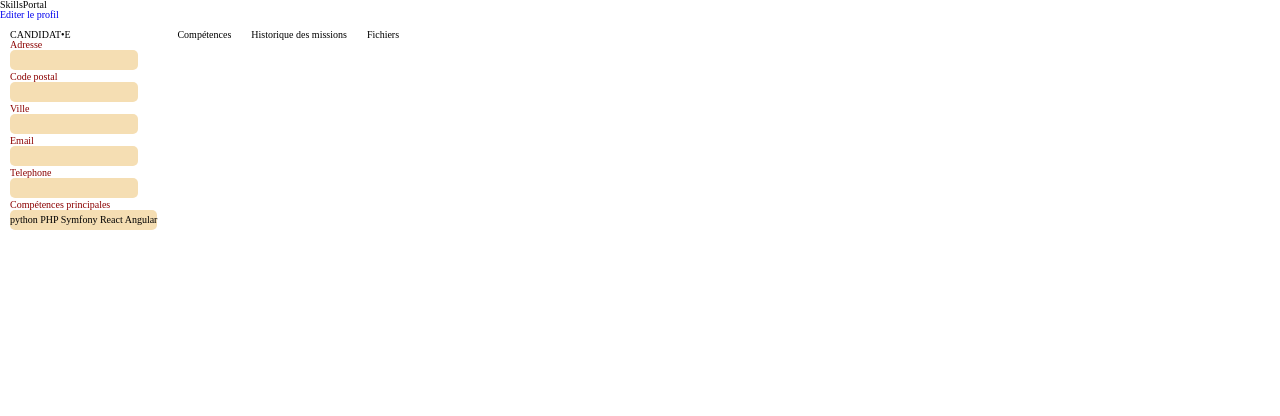
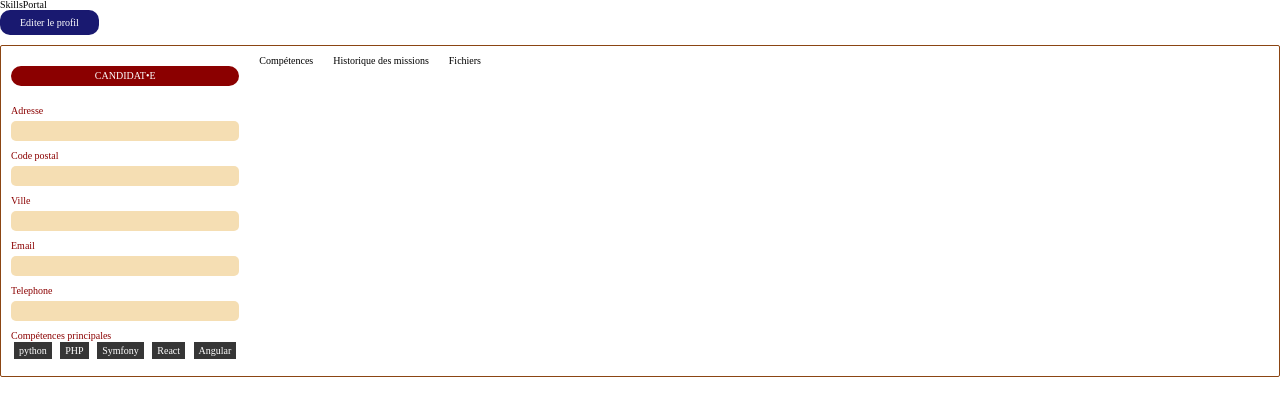
Before and after one commit to ToddEmonster/skillsPortal, a Symfony app: template templates/profile/read_profile.html.twig in a window 1280 px wide. Shown: the top 416 px of the page. Run offline with Twig, Linux system fonts and the light colour scheme; the template is opened without the code that fills it, so the values that code supplies are empty; style sheets or scripts are compiled from the project's sources; some libraries are stand-ins or nearby versions.

Commit message:
feat(styling): finished V1 read_profile style

```diff
--- a/assets/styles/read_profile.scss
+++ b/assets/styles/read_profile.scss
@@ -1,11 +1,24 @@
 .main-content {
     height: 100%;
+    display: flex;
+    flex-direction: column;
+}
+
+.button__edit-profile {
+    background-color: midnightblue;
+    color: white !important;
+    margin-bottom: 1rem;
+    padding: .75rem 2rem;
+    text-align: center;
+    border-radius: 1rem;
+    width: max-content;
 }
 
 .profile-content {
     display: flex;
     height: 100%;
-
+    border: solid 1px saddlebrown;
+    border-radius: .2rem;
     > * {
         padding: 1rem;
     }
@@ -15,11 +28,26 @@
     flex-grow: 2;
 }
 
+.profile-info {
+    margin-bottom: 1rem;
+    display: flex;
+    flex-direction: column;
+}
+.profile-info.banner {
+    background-color: darkred;
+    color: white;
+    margin: 1rem 0;
+    padding: .5rem;
+    text-align: center;
+    border-radius: 2rem;
+}
+
 .profile-field__label {
     color: darkred;
+    margin-bottom: .5rem;
 }
 
-.profile-field__content {
+.profile-field__content:not(.main-skills) {
     display: inline-block;
     border-radius: .5rem;
     background-color: wheat;
@@ -35,3 +63,10 @@ nav.profile_linked_info ul {
         margin-right: 2rem;
     }
 }
+
+.main-skills .tag {
+    margin: 0 .3rem;
+    padding: .3rem .5rem;
+    background-color: #363636;
+    color: white;
+}
--- a/templates/profile/read_profile.html.twig
+++ b/templates/profile/read_profile.html.twig
@@ -8,14 +8,13 @@
 {% block body %}
     <section class="main-content">
 
-        <a href="{{ path("profile_edit", {id: app.user.id}, false) }}">Editer le profil</a>
+        <a class="button__edit-profile" href="{{ path("profile_edit", {id: app.user.id}, false) }}">Editer le profil</a>
         <div class="profile-content">
             <div class="info-main">
                 <h2>{{ profile.getFirstName() }} {{ profile.getLastName() }}</h2>
-
                 {#            <img src="" alt="">#}
                 <ul>
-                    <li>
+                    <li class="profile-info banner">
                         <strong><small>
                                 {{ profile.getIsCollaborator() ? "COLLABORATEUR•ICE" : "CANDIDAT•E" }}
                         </small></strong>
@@ -24,34 +23,34 @@
                         <h4>{{ profile.getJobtitle() }}</h4>
                     </li>
                     <li class="profile-info">
-                        <span class="profile-field__label">Adresse</span><br />
+                        <span class="profile-field__label">Adresse</span>
                         <span class="profile-field__content address">{{ profile.getAddress() }}</span>
                     </li>
                     <li class="profile-info">
-                        <span class="profile-field__label">Code postal</span><br />
+                        <span class="profile-field__label">Code postal</span>
                         <span class="profile-field__content postal-code">{{ profile.getPostalCode() }}</span>
                     </li>
                     <li class="profile-info">
-                        <span class="profile-field__label">Ville</span><br />
+                        <span class="profile-field__label">Ville</span>
                         <span class="profile-field__content city">{{ profile.getCity() }}</span>
                     </li>
                     <li class="profile-info">
-                        <span class="profile-field__label">Email</span><br />
+                        <span class="profile-field__label">Email</span>
                         <span class="profile-field__content email">{{ profile.getEmail() }}</span>
                     </li>
                     <li class="profile-info">
-                        <span class="profile-field__label">Telephone</span><br />
+                        <span class="profile-field__label">Telephone</span>
                         <span class="profile-field__content tel">{{ profile.getTel() }}</span>
                     </li>
                     <li class="profile-info">
-                        <span class="profile-field__label">Compétences principales</span><br />
-                        <span class="profile-field__content main-skills">
+                        <span class="profile-field__label">Compétences principales</span>
+                        <div class="profile-field__content main-skills">
                             <span class="tag">python</span>
                             <span class="tag">PHP</span>
                             <span class="tag">Symfony</span>
                             <span class="tag">React</span>
                             <span class="tag">Angular</span>
-                        </span>
+                        </div>
                     </li>
                 </ul>
             </div>
```
